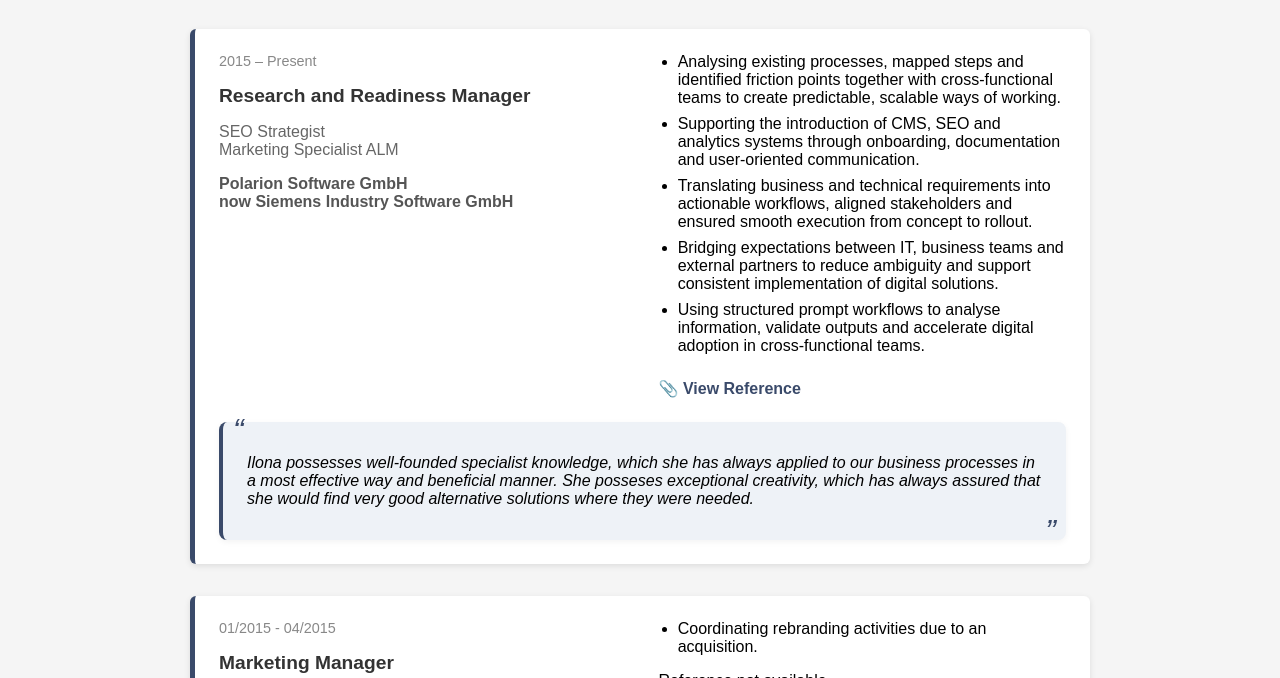
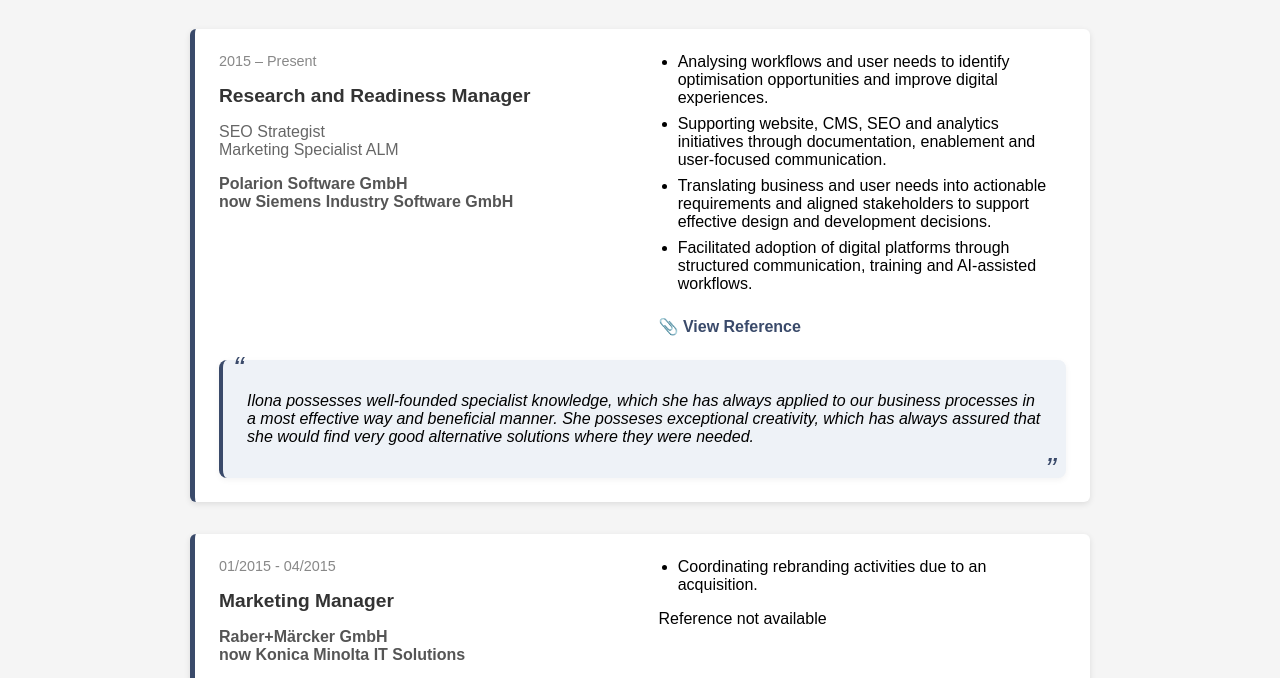
Before and after one commit to kromer52/digital-customer-experience, a website: page work.html in a window 1280 px wide. Shown: the part 122-800 px from the top of the page. Drawn offline with Linux system fonts and the light colour scheme.

Commit message:
updated work

```diff
--- a/work.html
+++ b/work.html
@@ -34,12 +34,12 @@
     <!-- Right Column: Tasks + Download -->
     <div class="job-right">
       <ul class="job-tasks">
-        <li>Analysing existing processes, mapped steps and identified friction points together with cross‑functional teams to create predictable, scalable ways of working. </li>
-<li>Supporting the introduction of CMS, SEO and analytics systems through onboarding, documentation and user‑oriented communication.</li>
-  <li>Translating business and technical requirements into actionable workflows, aligned stakeholders and ensured smooth execution from concept to rollout.</li>
-        <li>Bridging expectations between IT, business teams and external partners to reduce ambiguity and support consistent implementation of digital solutions.</li>
+        <li>Analysing workflows and user needs to identify optimisation opportunities and improve digital experiences. </li>
+<li>Supporting website, CMS, SEO and analytics initiatives through documentation, enablement and user-focused communication.</li>
+  <li>Translating business and user needs into actionable requirements and aligned stakeholders to support effective design and development decisions.</li>
+        <li>Facilitated adoption of digital platforms through structured communication, training and AI-assisted workflows.</li>
 </li>
-      <li>Using structured prompt workflows to analyse information, validate outputs and accelerate digital adoption in cross‑functional teams.</li> </ul>
+       </ul>
       <a class="job-download" href="Siemens.pdf" target="_blank">📎 View Reference</a>
     </div>
   </div>
```
